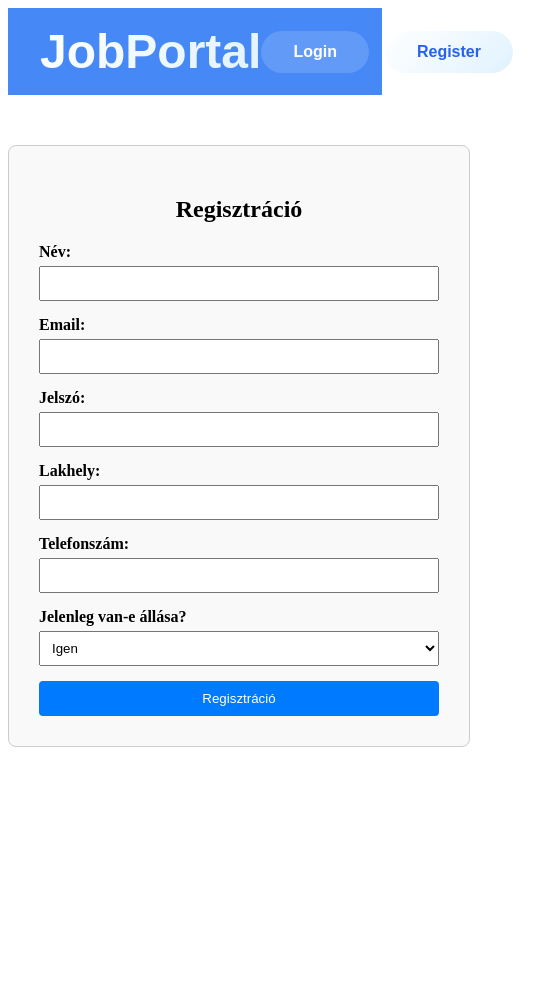
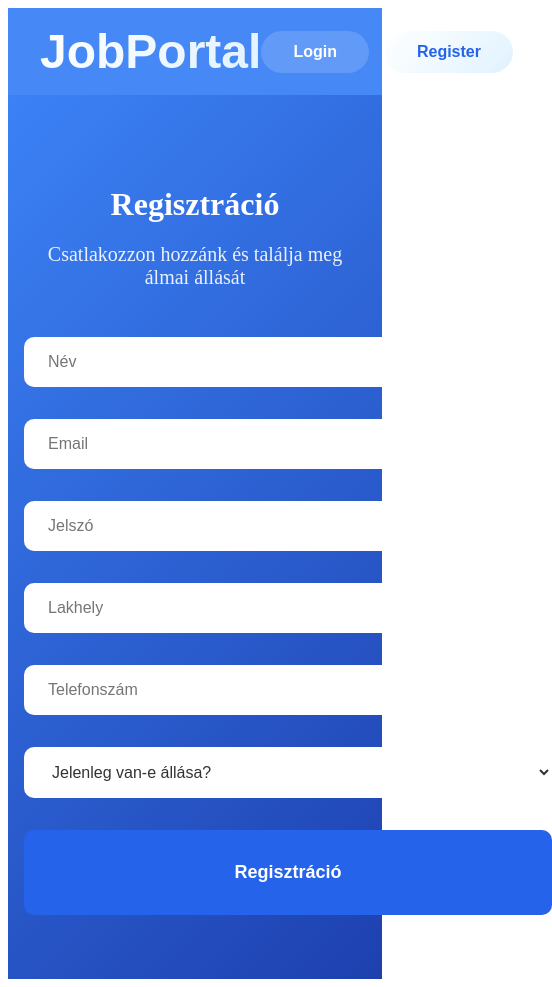
Before and after one commit to BGHDHE/AFP1_JobAdvert, an Angular app in the folder job-portal/: page /register in a window 390 px wide. Shown: the whole page, 552 px wide, since content can reach past the window. Before the commit the page ends 844 px from the top, so only its background shows below. Built offline with nearby package versions, Linux system fonts and the light colour scheme.

Commit message:
feat: Registration frontend based on the Homepage

```diff
--- a/job-portal/src/app/pages/registration/registration.css
+++ b/job-portal/src/app/pages/registration/registration.css
@@ -1,39 +1,155 @@
-.registration-container {
-  width: 400px;
-  margin: 50px auto;
-  padding: 30px;
-  border: 1px solid #ccc;
-  border-radius: 8px;
-  background-color: #f9f9f9;
+.hero-section {
+  background: linear-gradient(135deg, #3b82f6 0%, #1e40af 100%);
+  padding: 6rem 2rem;
+  color: white;
+  text-align: center;
 }
 
-h2 {
-  text-align: center;
-  margin-bottom: 20px;
+.hero-content {
+  max-width: 800px;
+  margin: 0 auto;
+}
+
+.hero-title {
+  font-size: 3.5rem;
+  font-weight: 800;
+  margin-bottom: 1rem;
+}
+
+.hero-subtitle {
+  font-size: 1.25rem;
+  margin-bottom: 3rem;
+  opacity: 0.9;
+}
+
+.search-container {
+  background: rgba(255, 255, 255, 0.15);
+  border-radius: 10px;
+  padding: 2rem;
+  margin-top: 2rem;
+}
+
+.search-box {
+
+  gap: 1rem;
+  flex-wrap: wrap;
+  justify-content: center;
+}
+
+.search-input {
+  flex: 1;
+  min-width: 30rem;
+  padding: 1rem 1.5rem;
+  border: none;
+  border-radius: 10px;
+  font-size: 1rem;
+}
+.dropdown-select {
+  flex: 1;
+  min-width: 33rem;
+  padding: 1rem 1.5rem;
+  border: none;
+  border-radius: 10px;
+  font-size: 1rem;
+  background-color: white;
+  color: #333;
+}
+
+.search-btn {
+  padding: 2rem 2rem;
+  background: #2563eb;
+  color: white;
+  border: none;
+  border-radius: 10px;
+  font-size: large;
+  font-weight: 600;
+  cursor: pointer;
+  transition: background-color 0.3s;
+  width: 33rem;
+}
+
+.search-btn:hover {
+  background: #1d4ed8;
 }
 
 .form-group {
-  margin-bottom: 15px;
+  margin-bottom: 2rem;
+  text-align: center;
 }
 
-label {
-  display: block;
-  margin-bottom: 5px;
-  font-weight: bold;
+.features-section {
+  background: linear-gradient(135deg, #3b82f6 0%, #1e40af 100%);
+  padding: 5rem 2rem;
+  color: white;
 }
 
-input, select {
-  width: 100%;
-  padding: 8px;
-  box-sizing: border-box;
+.section-title {
+  text-align: center;
+  font-size: 2.5rem;
+  font-weight: 700;
+  margin-bottom: 3rem;
 }
 
-button {
-  width: 100%;
-  padding: 10px;
-  background-color: #007bff;
+.features-grid {
+  display: grid;
+  grid-template-columns: repeat(auto-fit, minmax(300px, 1fr));
+  gap: 2rem;
+}
+
+.feature-card {
+  background: rgba(255, 255, 255, 0.15);
+  padding: 2rem;
+  border-radius: 10px;
+  text-align: center;
+  transition: 0.3s;
+}
+
+.feature-card:hover {
+  background: rgba(255, 255, 255, 0.25);
+  transform: translateY(-5px);
+}
+
+.feature-card h3 {
+  font-size: 1.5rem;
+  font-weight: 600;
+  margin-bottom: 1rem;
+}
+
+.feature-card p {
+  opacity: 0.9;
+}
+
+.slop-section {
+  background: linear-gradient(135deg, #3b82f6 0%, #1e40af 100%);
+  padding: 5rem 2rem;
   color: white;
-  border: none;
-  border-radius: 4px;
-  cursor: pointer;
 }
+
+.slop-section h3 {
+  font-size: 1.75rem;
+  font-weight: 600;
+  margin: 2rem 0 1rem;
+}
+
+.slop-section p {
+  margin-bottom: 1.5rem;
+  opacity: 0.9;
+  font-size: 1.05rem;
+}
+
+@media (max-width: 768px) {
+  .logo h1 { font-size: 2rem; }
+  .btn-login, .btn-register { padding: 0.6rem 1.5rem; font-size: 0.9rem; }
+  .hero-title { font-size: 2.5rem; }
+  .search-box { flex-direction: column; }
+  .features-grid { grid-template-columns: 1fr; }
+  .slop-section { padding: 3rem 1.5rem; }
+}
+
+@media (max-width: 480px) {
+  .hero-section { padding: 4rem 1rem; }
+  .hero-title { font-size: 2rem; }
+  .section-title { font-size: 2rem; }
+  .auth-buttons { flex-direction: column; gap: 0.5rem; }
+  .btn-login, .btn-register { width: 120px; }
+}
--- a/job-portal/src/app/pages/registration/registration.html
+++ b/job-portal/src/app/pages/registration/registration.html
@@ -1,38 +1,40 @@
+<section class="hero-section">
+  <div class="hero-content">
+    <h2 class="hero-title">Regisztráció</h2>
+    <p class="hero-subtitle">Csatlakozzon hozzánk és találja meg álmai állását</p>
+
     <div class="registration-container">
-  <h2>Regisztráció</h2>
-
+      <div class="search-box">
         <div class="form-group">
-    <label for="name">Név:</label>
-    <input id="name" type="text">
+          <input id="name" type="text" placeholder="Név" class="search-input">
         </div>
 
         <div class="form-group">
-    <label for="email">Email:</label>
-    <input id="email" type="email">
+          <input id="email" type="email" placeholder="Email" class="search-input">
         </div>
 
         <div class="form-group">
-    <label for="password">Jelszó:</label>
-    <input id="password" type="password">
+          <input id="password" type="password" placeholder="Jelszó" class="search-input">
         </div>
 
         <div class="form-group">
-    <label for="location">Lakhely:</label>
-    <input id="location" type="text">
+          <input id="location" type="text" placeholder="Lakhely" class="search-input">
         </div>
 
         <div class="form-group">
-    <label for="phone">Telefonszám:</label>
-    <input id="phone" type="tel">
+          <input id="phone" type="tel" placeholder="Telefonszám" class="search-input">
         </div>
 
         <div class="form-group">
-    <label for="hasJob">Jelenleg van-e állása?</label>
-    <select id="hasJob">
+          <select id="hasJob" class="dropdown-select">
+            <option value="">Jelenleg van-e állása?</option>
             <option value="true">Igen</option>
             <option value="false">Nem</option>
           </select>
         </div>
 
-  <button (click)="register()">Regisztráció</button>
+        <button class="search-btn" (click)="register()">Regisztráció</button>
       </div>
+    </div>
+  </div>
+</section>
```
Also changed, not shown: 1 other file (tests, documents, lock files or other folders). Lines whose indentation alone changed are shown as unchanged.
